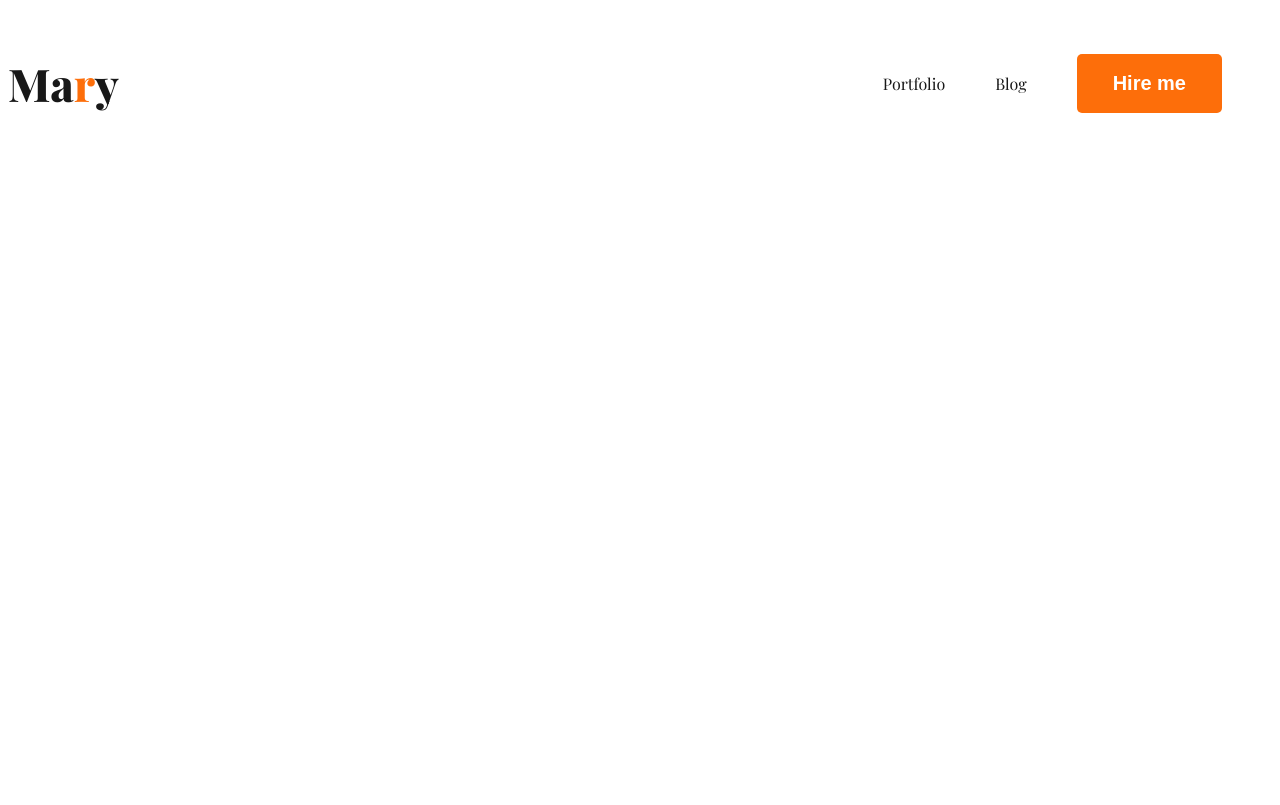
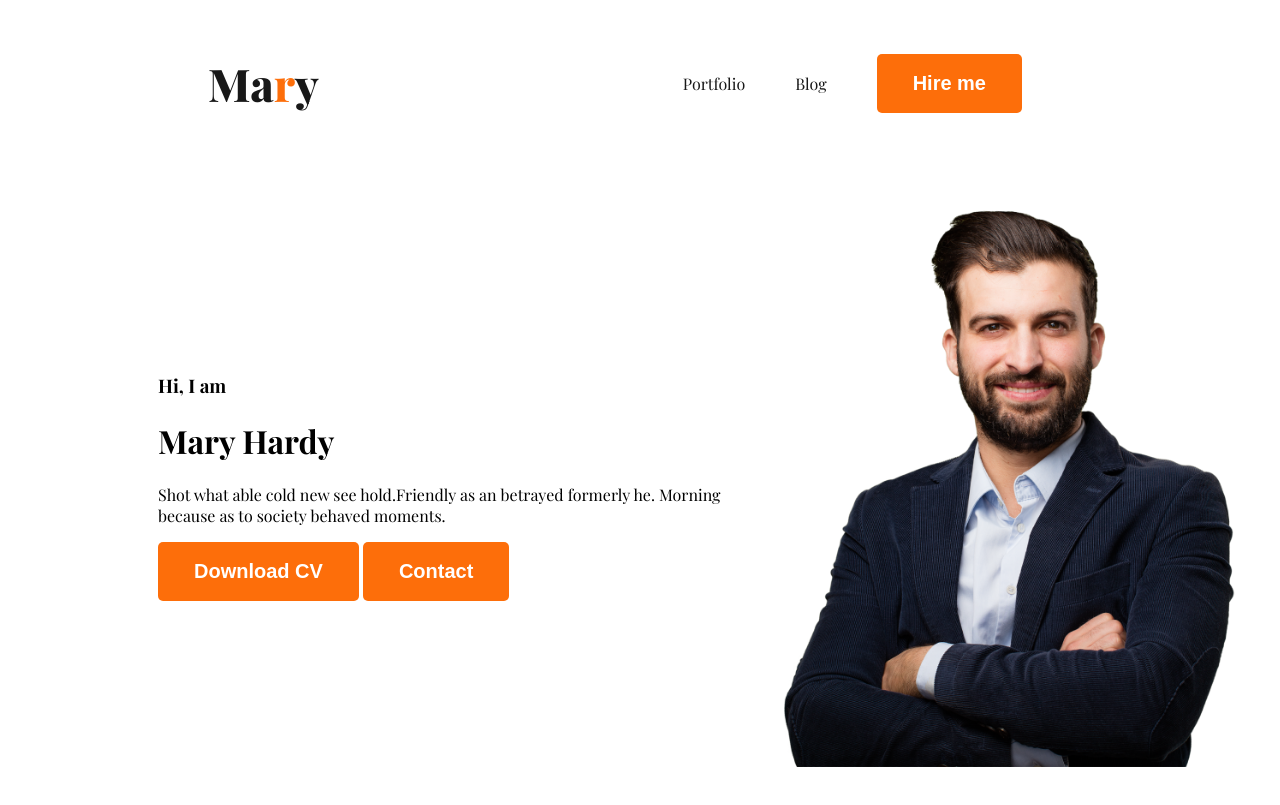
Before and after one commit to Mdsimat/myportfolio, a plain HTML site: page index.html in a window 1280 px wide. Drawn offline with nearby package versions, Linux system fonts and the light colour scheme; a web font is replaced by a local one.

Commit message:
banner added

```diff
--- a/index.html
+++ b/index.html
@@ -26,6 +26,24 @@
                                                                                 </li>
                                                             </ul>
                                         </nav>
+                                        <div class="banner">
+                                                            <div class="banner-content">
+                                                                                <h3 class="banner-greeting">Hi, I am
+                                                                                </h3>
+                                                                                <h1 class="banne-title">Mary Hardy </h1>
+                                                                                <p> Shot what able cold new see
+                                                                                                    hold.Friendly as an
+                                                                                                    betrayed formerly
+                                                                                                    he. Morning because
+                                                                                                    as to society
+                                                                                                    behaved moments.</p>
+                                                                                <button class="btn-primary">Download
+                                                                                                    CV</button>
+                                                                                <button
+                                                                                                    class="btn-primary">Contact</button>
+                                                            </div>
+                                                            <img class="profile-pic" src="images/hardy.png" alt="">
+                                        </div>
                     </header>
                     <main>
 
--- a/styles/portfolio.css
+++ b/styles/portfolio.css
@@ -11,6 +11,7 @@ nav {
                     display: flex;
                     justify-content: space-between;
                     align-items: center;
+                    margin: 0 200px
 }
 
 .text-primary {
@@ -49,3 +50,18 @@ nav a {
                     padding: 18px 36px;
 
 }
+
+/* header related styles */
+.header {
+                    background-color: #FFF8F3;
+}
+
+.banner {
+                    padding: 30px 30px 30px 150px;
+                    display: flex;
+                    align-items: center;
+}
+
+.banner .profile-pic {
+                    width: 500px;
+}
```
